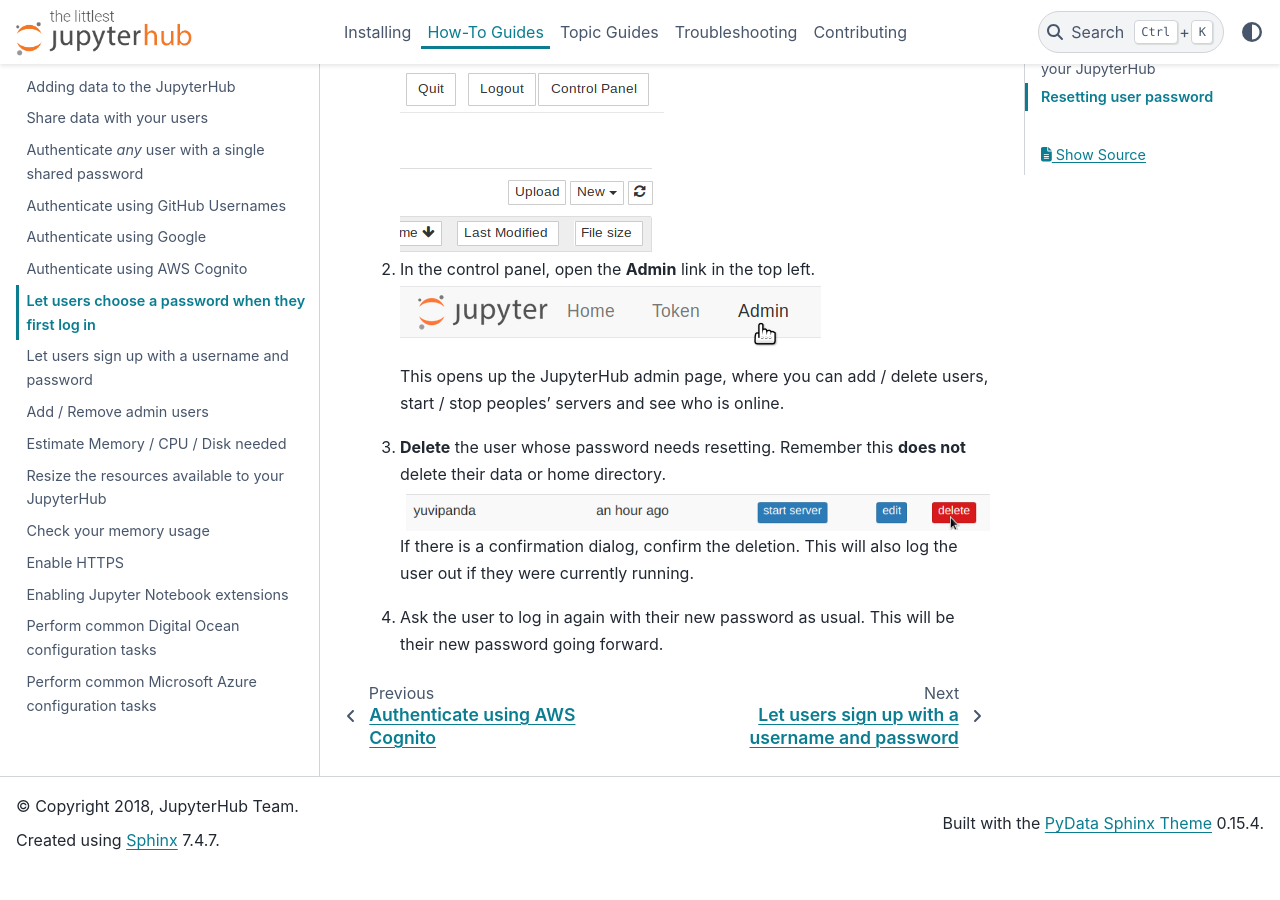
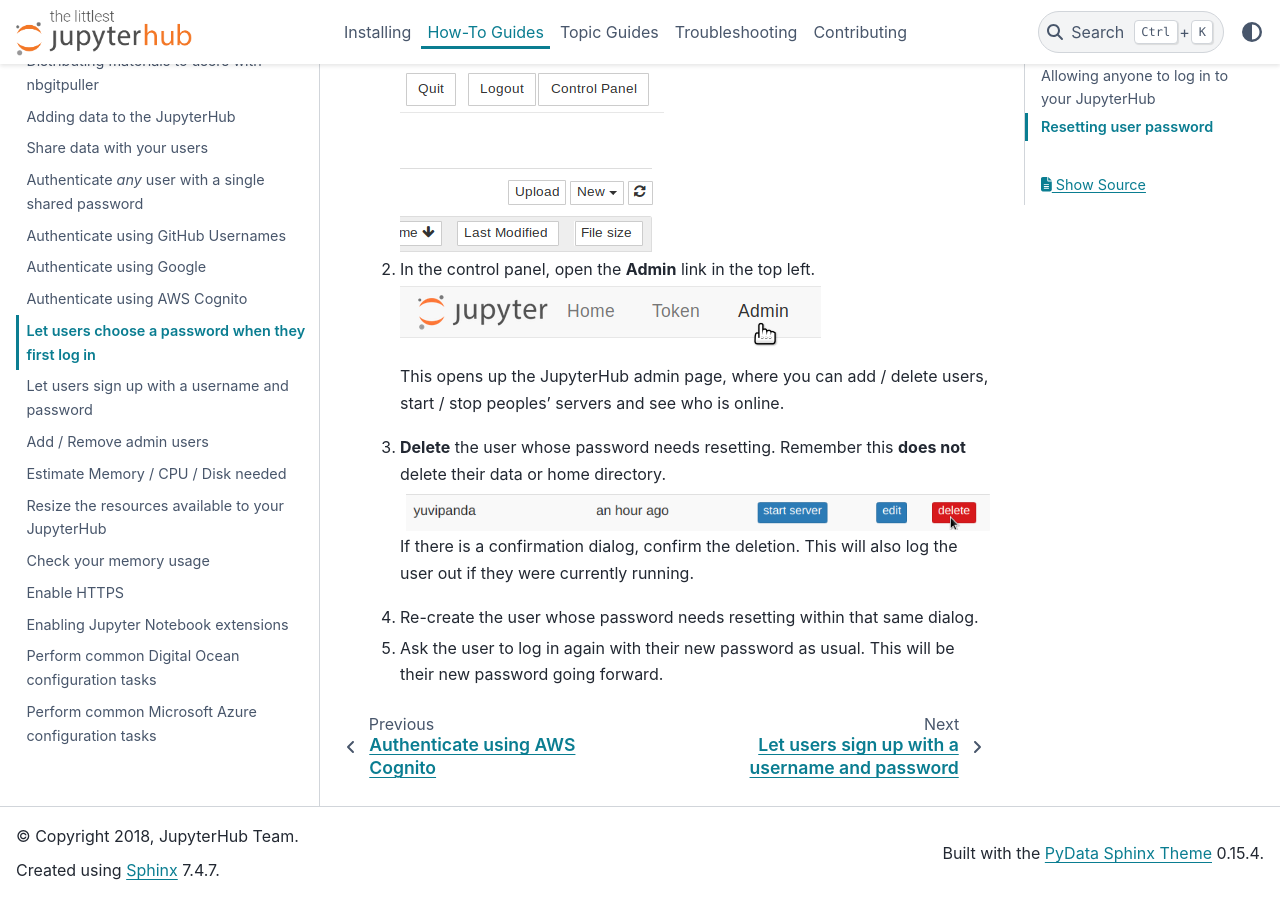
Before and after one commit to jupyterhub/the-littlest-jupyterhub, a Sphinx documentation site: the page built from docs/howto/auth/firstuse.rst, in a window 1280 px wide and 900 px high, scrolled down 1241 px. Built offline with Sphinx 7.4.7 and the PyData theme 0.15.4, drawn with Linux system fonts in a browser that asks for light colours; pages that are not in the unit, such as notebooks, are missing from menus; before the commit the page ends 2110 px from its top, so only the background shows below that.

Commit message:
Add a necessary step to reset password
I had to do this additional step to allow the user to log-in again.

(I did not build the docs and I am not a rst person, but I think the change should be valid rst.)

```diff
--- a/docs/howto/auth/firstuse.rst
+++ b/docs/howto/auth/firstuse.rst
@@ -67,5 +67,7 @@
    If there is a confirmation dialog, confirm the deletion. This will also log the
    user out if they were currently running.
 
+#. Re-create the user whose password needs resetting within that same dialog.
+
 #. Ask the user to log in again with their new password as usual. This will be their
    new password going forward.
```
